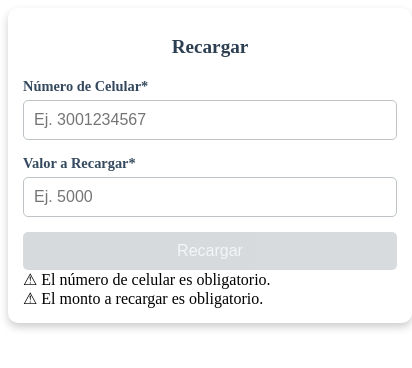
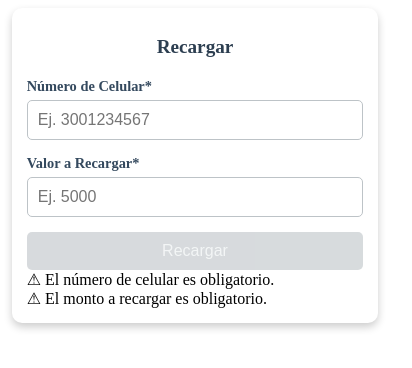
Before and after one commit to Eider22/bismetisb, an Angular app: page / in a window 390 px wide. Shown: the top 368 px of the page, 412 px wide, since content can reach past the window. Built offline with nearby package versions, Linux system fonts and the light colour scheme.

Commit message:
Se arregla tamaño de form en tamaño  móvil

```diff
--- a/src/app/recarga-qr/recarga-qr.component.css
+++ b/src/app/recarga-qr/recarga-qr.component.css
@@ -16,8 +16,7 @@ body {
   padding: 20px;
   border-radius: 10px;
   box-shadow: 0 4px 8px rgba(0, 0, 0, 0.2);
-  max-width: 400px;
-  width: 100%;
+  width:400px;
   margin: auto;
 }
 
@@ -80,6 +79,7 @@ button:disabled {
 @media (max-width: 768px) {
   .container {
     padding: 15px;
+    max-width: 90%;
   }
   h1 {
     font-size: 1.2rem;
```
